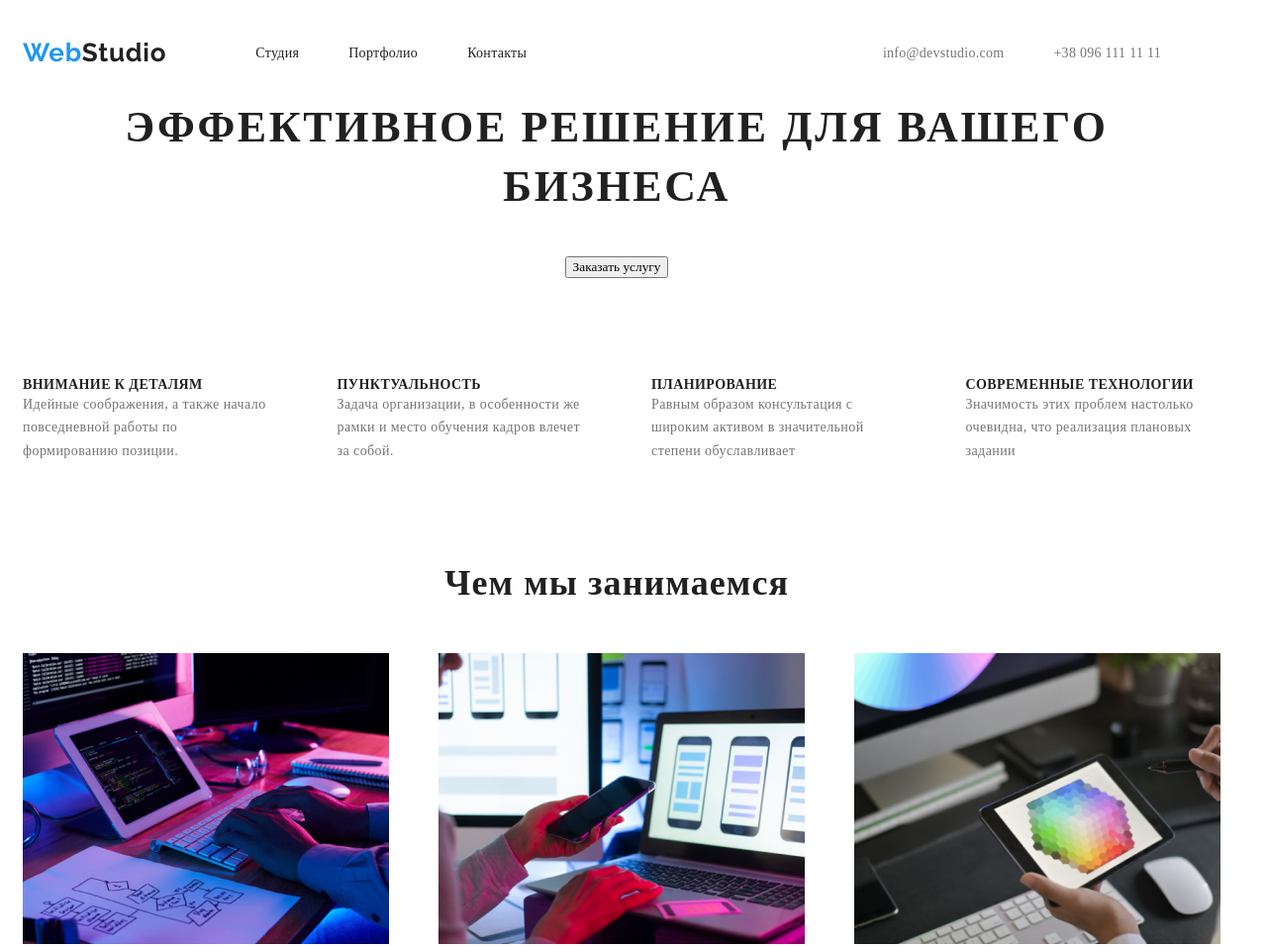
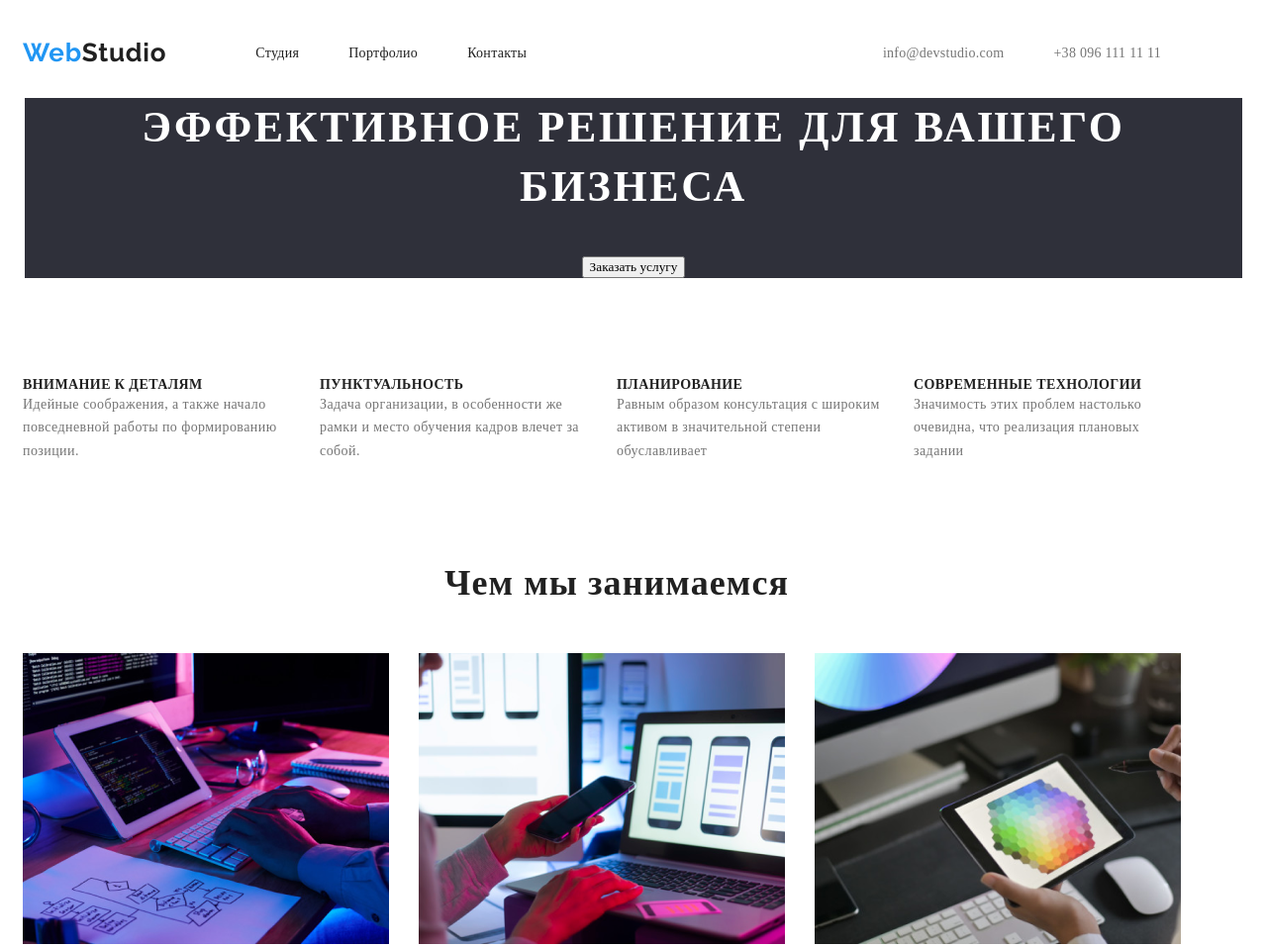
Before and after one commit to zeka2021/goit-markup-hw-03, a plain HTML site: page index.html in a window 1280 px wide. Shown: the top 957 px of the page at 99% size. Drawn offline with Linux system fonts and the light colour scheme.

Commit message:
добавляет испрпвления ошибок дз

```diff
--- a/css/styles.css
+++ b/css/styles.css
@@ -59,14 +59,17 @@ button {
  .header {
     padding-top: 30px;
     padding-bottom: 30px;
+    background:  #FFFFFF;
  }
  .header .conteiner {
     display: flex;
     align-items: center;
+
  }
  .navigetion {
     display: flex;
     align-items: center;
+
  }
  .navigetion-item:not(:last-child) {
     margin-right: 50px;
@@ -136,6 +139,10 @@ button {
    color:  #FFFFFF;
  }
  /*======hero============*/
+  .hero {
+  background-color:  #2F303A;
+  margin: 0 auto;
+ }
  .model-btn {
     display: flex;
     align-items: center;
@@ -155,7 +162,7 @@ button {
     color:  #FFFFFF;
     cursor: pointer;
  }
- .hero {
+ .hero-text {
      font-family: var(--main-font);
      font-weight: 900;
      font-size: 44px;
@@ -163,10 +170,11 @@ button {
      text-align: center;
      letter-spacing: 0.06em;
      text-transform: uppercase;
-     color:#212121;
+     color: #FFFFFF;
      margin-bottom: 40px;
  }
  /*========end hero========*/
+
  .titl {
      font-family: var(--main-font);
      font-weight: bold;
@@ -185,22 +193,25 @@ button {
  }
  .quality-list-item {
     width: 270px;
+    margin-right: 30px;
      }
   .quality-list-item:not(:last-child) {
-    margin-right: 70px;
+    margin-right: 30px;
   }
   .foto-list {
      display: flex;
      align-items: center;
+     margin-top: 50px;
+     margin-bottom: 100px;
+
   }
   .foto-list-item {
      width: 370px;
      margin-right: 30px;
-     margin-top: 50px;
-     margin-bottom: 100px;
+
   }
   .foto-list-item:not(:last-child) {
-   margin-right: 50px;
+   margin-right: 30px;
   }
  .quality {
      font-family: var(--main-font);
@@ -224,12 +235,13 @@ button {
  .team-list {
     display: flex;
     align-items: center;
+    margin-top: 50px;
+    margin-bottom: 100px;
  }
  .team-list-item {
     width: 270px;
     margin-right: 30px;
-    margin-top: 50px;
-    margin-bottom: 100px;
+
  }
  .team-list-item:not(:last-child) {
     margin-right: 30px;
@@ -255,6 +267,7 @@ button {
  /*==========endteam========*/
  /*=========footer=========*/
  .footer {
+    background: #2F303A;
     padding-top: 30px;
     padding-bottom: 30px;
  }
@@ -315,10 +328,10 @@ button {
  .projekt-list {
     display: flex;
     flex-wrap: wrap;
-        margin-bottom: 120px;
+    margin-bottom: 120px;
  }
  .projekt-list-item {
-    width: 370px;
+    min-width: 370px;
     margin-right: 30px;
 
  }
--- a/index.html
+++ b/index.html
@@ -43,8 +43,8 @@
     <main>
         <!-- hero -->
         <section>
-            <div class="conteiner">
-                <h1 class="hero">Эффективное решение для вашего бизнеса</h1>
+            <div class=" hero conteiner">
+                <h1 class="hero-text">Эффективное решение для вашего бизнеса</h1>
                 <button class="model-btn" type="button"> Заказать услугу</button>
             </div>
         </section>
@@ -130,7 +130,7 @@
             <address>
                 <ul class=" list">
                     <li>
-                        <a class="ftr-adr-link addressnorm" href="https://goo.gl/maps/sBFthERPN4R3y8QY7 "
+                        <a class="ftr-adr-link addressnorm link" href="https://goo.gl/maps/sBFthERPN4R3y8QY7 "
                             target="_blank" rel="noopener noreferrer"> г.Киев,пр-т Леси Украинки, 26</a>
                     </li>
                     <li>
```
